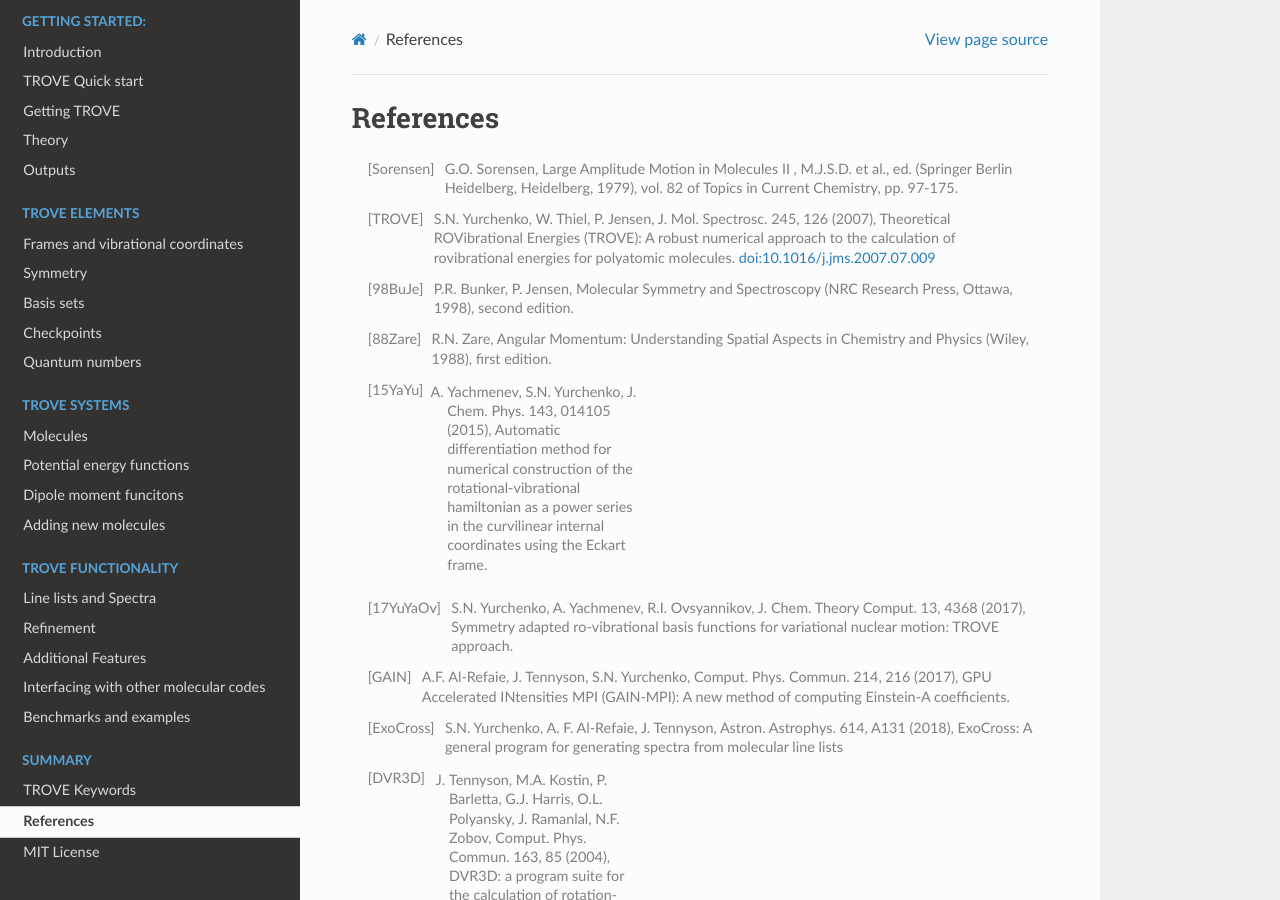
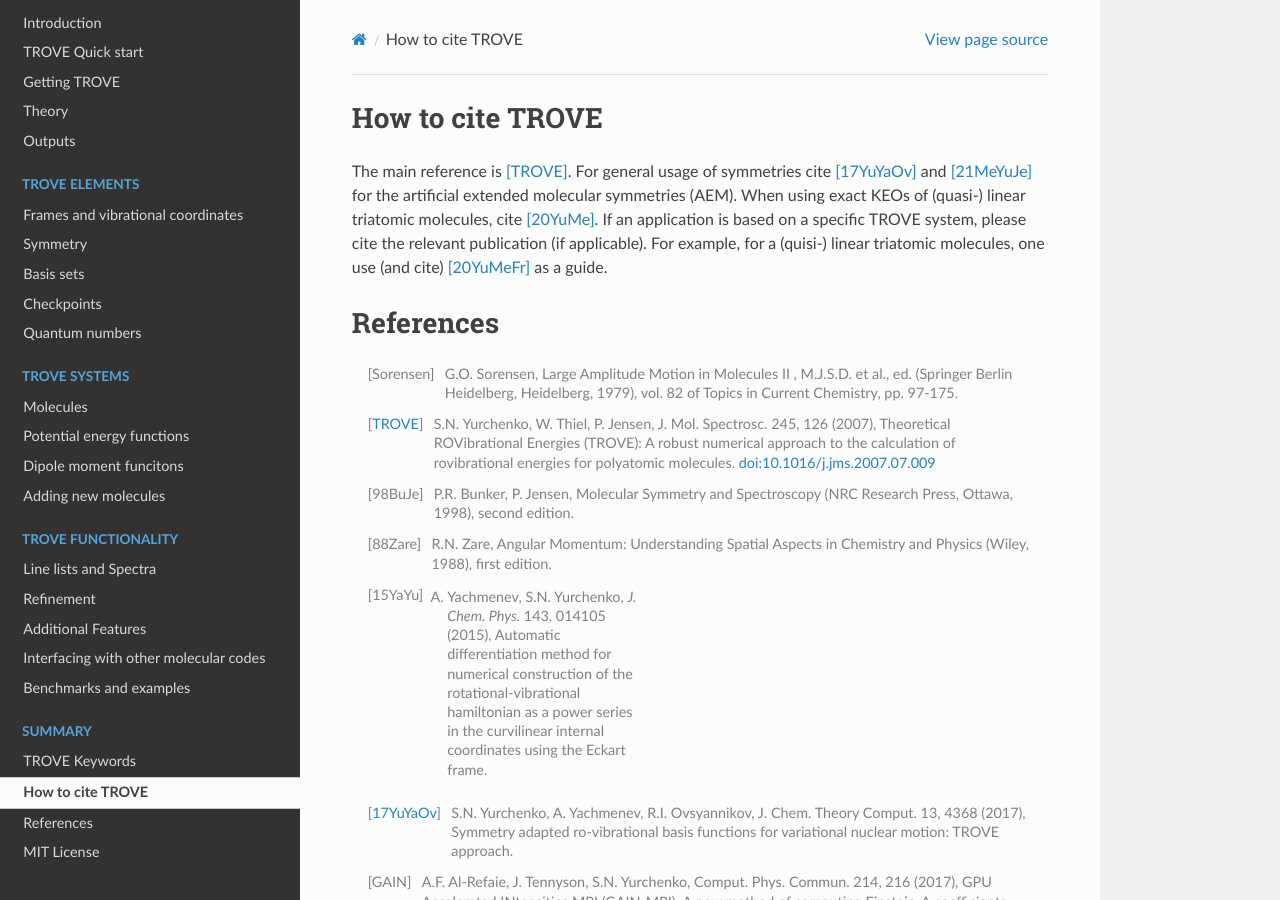
Before and after one commit to Trovemaster/TROVE, a Sphinx documentation site: the page built from docs/source/references.rst, in a window 1280 px wide and 900 px high. Built offline with Sphinx 7.4.7 and the Read the Docs theme 2.0.0, drawn with Linux system fonts in a browser that asks for light colours; formulas are drawn with MathJax 3; some of the changed text lies outside the part shown.

Commit message:
references richmol

```diff
--- a/docs/source/references.rst
+++ b/docs/source/references.rst
@@ -1,5 +1,11 @@
+How to cite TROVE
+*****************
+
+The main reference is [TROVE]_. For general usage of symmetries cite [17YuYaOv]_ and [21MeYuJe]_ for the artificial extended molecular symmetries (AEM). When using exact KEOs of (quasi-) linear triatomic molecules, cite [20YuMe]_.  If an application is based on a specific TROVE system, please cite the relevant publication (if applicable). For example, for a (quisi-) linear triatomic molecules, one use (and cite) [20YuMeFr]_ as a guide.
+
+
 References
-==========
+**********
 
 .. [Sorensen] G.O. Sorensen, Large Amplitude Motion in Molecules II , M.J.S.D. et al., ed. (Springer Berlin Heidelberg, Heidelberg, 1979), vol. 82 of Topics in Current Chemistry, pp. 97-175.
 
@@ -9,7 +15,7 @@ References
 
 .. [88Zare] R.N. Zare, Angular Momentum: Understanding Spatial Aspects in Chemistry and Physics (Wiley, 1988), first edition.
 
-.. [15YaYu] A. Yachmenev, S.N. Yurchenko, J. Chem. Phys. 143, 014105 (2015), Automatic differentiation method for numerical construction of the rotational-vibrational hamiltonian as a power series in the curvilinear internal coordinates using the Eckart frame.
+.. [15YaYu] A. Yachmenev, S.N. Yurchenko, *J. Chem. Phys.* 143, 014105 (2015), Automatic differentiation method for numerical construction of the rotational-vibrational hamiltonian as a power series in the curvilinear internal coordinates using the Eckart frame.
 
 .. [17YuYaOv] S.N. Yurchenko, A. Yachmenev, R.I. Ovsyannikov, J. Chem. Theory Comput. 13, 4368 (2017), Symmetry adapted ro-vibrational basis functions for variational nuclear motion: TROVE approach.
 
@@ -43,7 +49,7 @@ References
 
 .. [15SoAlTe] C. Sousa-Silva, A.F. Al-Refaie, J. Tennyson, S.N. Yurchenko, Mon. Not. R. Astron. Soc. 446, 2337 (2015), ExoMol line lists - VII. the rotation-vibration spectrum of phosphine up to 1500 K.
 
-.. [16SoYuTe] C. Sousa-Silva, S.N. Yurchenko, J. Tennyson, J. Chem. Phys. 145, 091102 (2016), Tunelling splitting in the phosphine molecule.
+.. [16SoYuTe] C. Sousa-Silva, S.N. Yurchenko, J. Tennyson, *J. Chem. Phys.* 145, 091102 (2016), Tunelling splitting in the phosphine molecule.
 
 .. [15AlOvPo] A.F. Al-Refaie, R.I. Ovsyannikov, O.L. Polyansky, S.N. Yurchenko, J. Tennyson, J. Mol. Spectrosc. 318, 84 (2015), A variationally calculated room temperature line-list for H\ :sub:`2`\ CO.
 
@@ -51,7 +57,7 @@ References
 
 .. [18OwYaTe] A. Owens, A. Yachmenev, J. Tennyson, W. Thiel, S.N. Yurchenko, Mon. Not. R. Astron. Soc. 479, 3002 (2018), ExoMol Molecular line lists XXIX: The rotation-vibration spectrum of methyl chloride up to 1200 K.
 
-.. [15OwYuTa] A. Owens, S.N. Yurchenko, A. Yachmenev, J. Tennyson, W. Thiel, J. Chem. Phys. 142, 244306 (2015), Accurate ab initio vibrational energies of methyl chloride.
+.. [15OwYuTa] A. Owens, S.N. Yurchenko, A. Yachmenev, J. Tennyson, W. Thiel, *J. Chem. Phys.* 142, 244306 (2015), Accurate ab initio vibrational energies of methyl chloride.
 
 .. [18MaYaTe] B.P. Mant, A. Yachmenev, J. Tennyson, S. N. Yurchenko, Mon. Not. R. Astron. Soc. 478, 3220 (2018), ExoMol molecular line lists - XXVII: spectra of C\ :sub:`2`\ H\ :sub:`4`.
 
@@ -79,8 +85,16 @@ References
 
 .. [24YuMeTe] S. N. Yurchenko,  T. Mellor and J. Tennyson, MNRAS, in press (2024), ExoMol line lists - LIX. High-temperature line list for N\ :sub:`2`\ O.
 
+.. [20YuMe] S. N. Yurchenko and T.M. Mellor.  *J. of Chem. Phys.*, **153**, 154106 (2020). `doi:10.1063/5.001954 <https://doi.org/10.1063/5.0019546>`__
+
+.. [20YuMeFr] S. N. Yurchenko, Thomas M. Mellor, Richard S. Freedman, and J. Tennyson.  *MNRAS*, **496**, 5282 (2020), ExoMol line lists -- XXXIX. Ro-vibrational molecular line list for CO\ :sub:`2`. `doi:10.1063/5.0019546 <https://doi.org/10.1063/5.0019546>`__
+
 .. [24YuOwTe] S. N. Yurchenko, A. Owens, K. Kefala, and J. Tennyson. MNRAS, 528, 3719 (2024),  ExoMol line lists - LVII: High accuracy ro-vibrational line list for methane.  `doi:10.1093/mnras/stae148 <https://doi.org/10.1093/mnras/stae148>`__
 
-.. [97PaSc] H. Partridge and D. W. Schwenke, J. Chem. Phys. 106, 4618 (1997).
+.. [97PaSc] H. Partridge and D. W. Schwenke, *J. Chem. Phys.* 106, 4618 (1997).
 
 .. [16MaKyPo]  V. Y. Makhnev, A. A. Kyuberis, O. L. Polyansky, I. I. Mizus, J. Tennyson,  and N. F. Zobov, J.Mol. Spectrosc. 353, 40 (2018).
+
+.. [21SaYaZa] C. Saribal, G. Yang, E. Zak, Y. Saleh, J. Eggers, V. Sanjay, A. Yachmenev, and J. Küpper, Comput. Phys. Commun., in preparation (2021), Richmol: Python package for variational simulations of molecular nuclear motion dynamics in fields".
+
+.. [18OwYa] RichMol: A. Owens and A. Yachmenev, *J. Chem. Phys*, **148**, 124102 (2018),  A general variational approach for rovibrational molecular dynamics in external electric fields. `doi:10.1063/1.5023874  <https://doi.org/10.1063/1.5023874>`__
--- a/docs/source/richmol.rst
+++ b/docs/source/richmol.rst
@@ -4,7 +4,7 @@ Interfacing with other molecular codes
 RichMol
 =======
 
-`Richmol <https://github.com/CFEL-CMI/richmol>`__ is a package aimed at providing simple and efficient platform for simulations of ro-vibrational energies, spectra, and dynamics in the presence of external (laser) and induced internal (hyperfine) electromagnetic fields for general molecule. Richmol can be interfaced with other variational codes, like TROVE and Duo.
+`Richmol <https://github.com/CFEL-CMI/richmol>`__ is a package aimed at providing simple and efficient platform for simulations of ro-vibrational energies, spectra, and dynamics in the presence of external (laser) and induced internal (hyperfine) electromagnetic fields for general molecule [18OwYa]_, [21SaYaZa]_. Richmol can be interfaced with other variational codes, like TROVE and Duo.
 
 The role of TROVE is to provide the interacting molecular properties (dipole moments, polarizabilities etc) in the so-called spectral representations, i.e.inthe representation of field-free ro-vibrational eigenfunctions. Consider, e.g., a Hamiltonian operator describing the molecule interacting with a general time-dependent electro-magnetic field :math:`\vec{F}(t)`:
 
@@ -64,8 +64,7 @@ Step 1
     end
 
 
-Follow the same general procedure described in `TROVE Quick start <https://spectrove.readthedocs.io/en/latest/quickstart.html>`__ and use the ``external``
-(:code:`EXTERNAL`) block to define the polarizability components, e.g.
+Follow the same general procedure described in `TROVE Quick start <https://spectrove.readthedocs.io/en/latest/quickstart.html>`__ and use the ``external`` block to define the polarizability components, e.g.
 ::
 
       external
```
